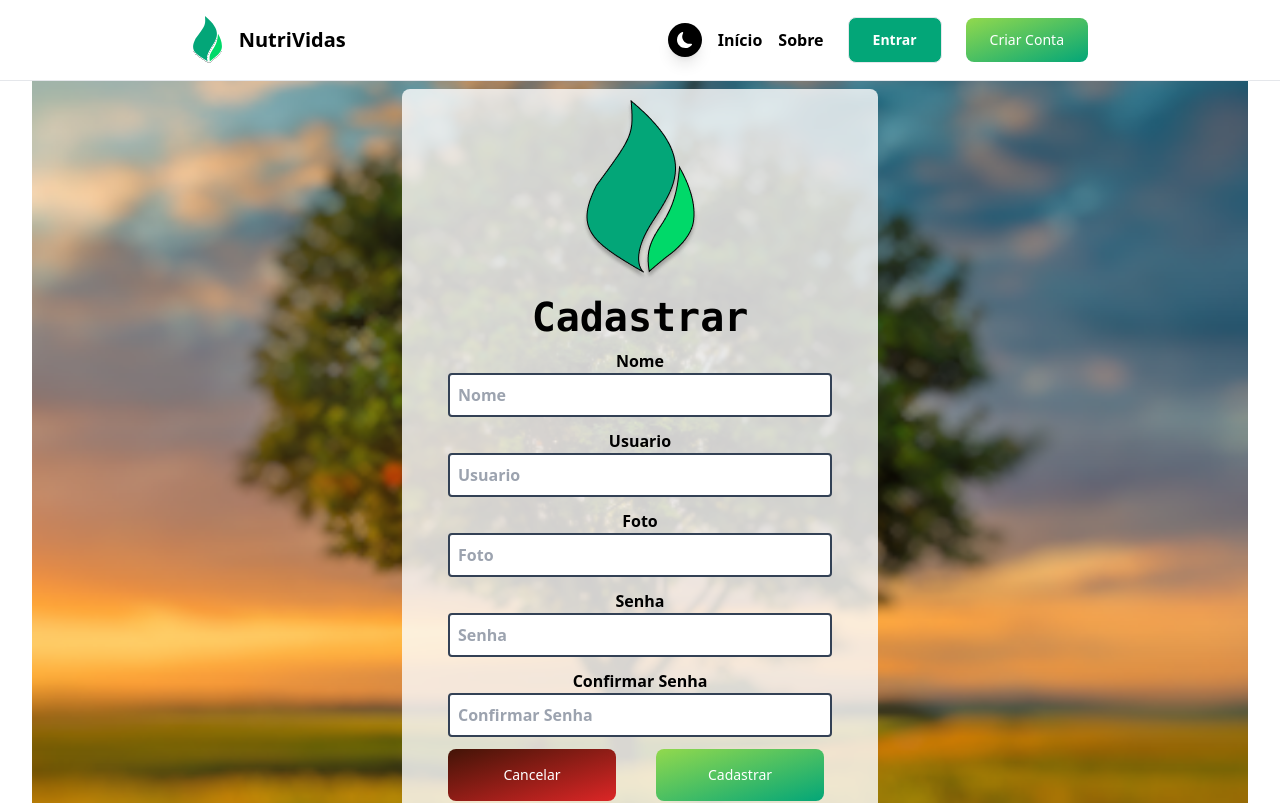
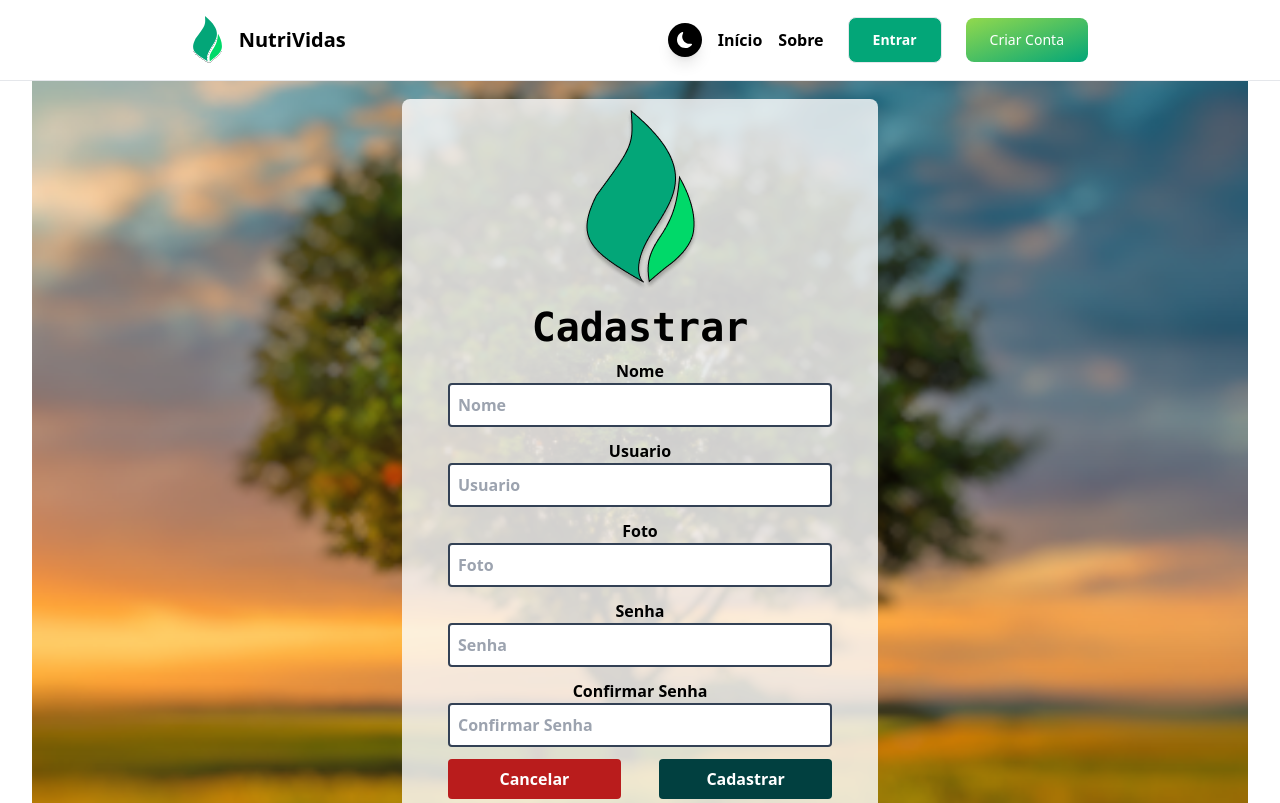
Before and after one commit to PI-NutriVidas/frontend, a React (Vite) app: page /cadastro in a window 1280 px wide. Shown: the top 803 px of the page. Built offline with nearby package versions, Linux system fonts and the light colour scheme.

Commit message:
Info: atualização page Perfil

```diff
--- a/src/pages/cadastro/Cadastro.tsx
+++ b/src/pages/cadastro/Cadastro.tsx
@@ -1,4 +1,4 @@
-import React, { ChangeEvent, useEffect, useState } from 'react'
+import { ChangeEvent, useEffect, useState } from 'react'
 import { useNavigate } from 'react-router-dom'
 import Usuario from '../../models/Usuario'
 import { cadastrarUsuario } from '../../services/Service'
@@ -140,13 +140,10 @@ function Cadastro() {
             />
           </div>
           <div className="flex justify-between w-90 gap-8">
-              <button
-                className='w-45 py-2 text-white bg-gradient-to-br from-[#431407] to-[#dc2626] hover:bg-gradient-to-bl focus:ring-red-900 transition duration-300 ease-out focus:outline-none focus:ring-red-600 dark:focus:ring-red-800 font-medium rounded-lg text-sm px-8 py-4 text-center mr-2 mb-2 ' onClick={back}>
+            <button className='rounded text-white bg-red-700 w-45 py-2 ' onClick={back}>
               Cancelar
             </button>
-
-              <button
-                className='w-45 py-2 text-white bg-gradient-to-br from-[#92D94D] to-[#03A678] hover:bg-gradient-to-bl focus:ring-4 transition duration-300 ease-out focus:outline-none focus:ring-green-200 dark:focus:ring-green-800 font-medium rounded-lg text-sm px-8 py-4 text-center mr-2 mb-2 ' type='submit'>
+            <button className='rounded text-white rounded bg-verde_claro2 hover:bg-verde_claro1 w-45 py-2 bg-verde_escuro' type='submit'>
               Cadastrar
             </button>
           </div>
@@ -157,4 +154,4 @@ function Cadastro() {
   )
 }
 
-export default Cadastro;
+export default Cadastro
--- /dev/null
+++ b/src/pages/perfil/Perfil.css
@@ -0,0 +1,33 @@
+.login-background {
+    background: url('../../assets/fundoteste2.png');
+    background-size: cover;
+    background-position: center;
+    display: flex;
+    justify-content: center;
+    align-items: center;
+    background-size: cover;
+  }
+
+  .form-container {
+    display: flex;
+    justify-content: center;
+    align-items: center;
+    margin-top: 60px;
+    padding: 10px 30px;
+    flex-direction: column;
+    border-radius: 0.5rem;
+  }
+
+  .form {
+    font-size: 17px;
+    height: 50%;
+  }
+
+  img {
+    height: 8rem;
+  }
+
+  .text-h2 {
+    font-size: 2.5rem;
+    line-height: 1;
+  }
--- a/src/pages/perfil/Perfil.tsx
+++ b/src/pages/perfil/Perfil.tsx
@@ -1,8 +1,9 @@
 import { useContext, useEffect } from 'react'
 import { useNavigate } from 'react-router-dom'
 import { AuthContext } from '../../contexts/AuthContext'
-import loginLogo from '../../assets/nutri.png'
+// import loginLogo from '../../assets/nutri.png'
 import { toastAlerta } from '../../utils/toastAlerta'
+
 function Perfil() {
   let navigate = useNavigate()
 
@@ -16,13 +17,18 @@ function Perfil() {
   }, [usuario.token])
 
   return (
-    <div className='container mx-auto mt-4 rounded-2xl overflow-hidden'>
-      <img className='w-full h-72 object-cover border-b-8 border-white' src={loginLogo} alt="Capa do Perfil" />
-      <img src={usuario.foto} alt={`Foto de perfil de ${usuario.nome}`} className='rounded-full w-56 mx-auto mt-[-8rem] border-8 border-white relative z-10' />
-      <div className="relative mt-[-6rem] h-72 flex flex-col bg-sky-500 text-white text-2xl items-center justify-center">
+
+    <div className="container mx-auto mt-4 rounded-2xl overflow-hidden">
+
+      <div className='w-full h-72 object-cover border-b-8 border-white ' />
+
+      <img src={usuario.foto} alt={`Foto de perfil de ${usuario.nome}`} className='rounded-full w-56 mx-auto mt-[-8rem] border-8 border-white relative z-10 ' />
+
+      <div className="relative mt-[-6rem] h-72 flex flex-col bg-verde_neutro text-white text-2xl items-center justify-center ">
         <p>Nome: {usuario.nome} </p>
         <p>Email: {usuario.usuario}</p>
       </div>
+
     </div>
   )
 }
```
Lines whose indentation alone changed are shown as unchanged.
